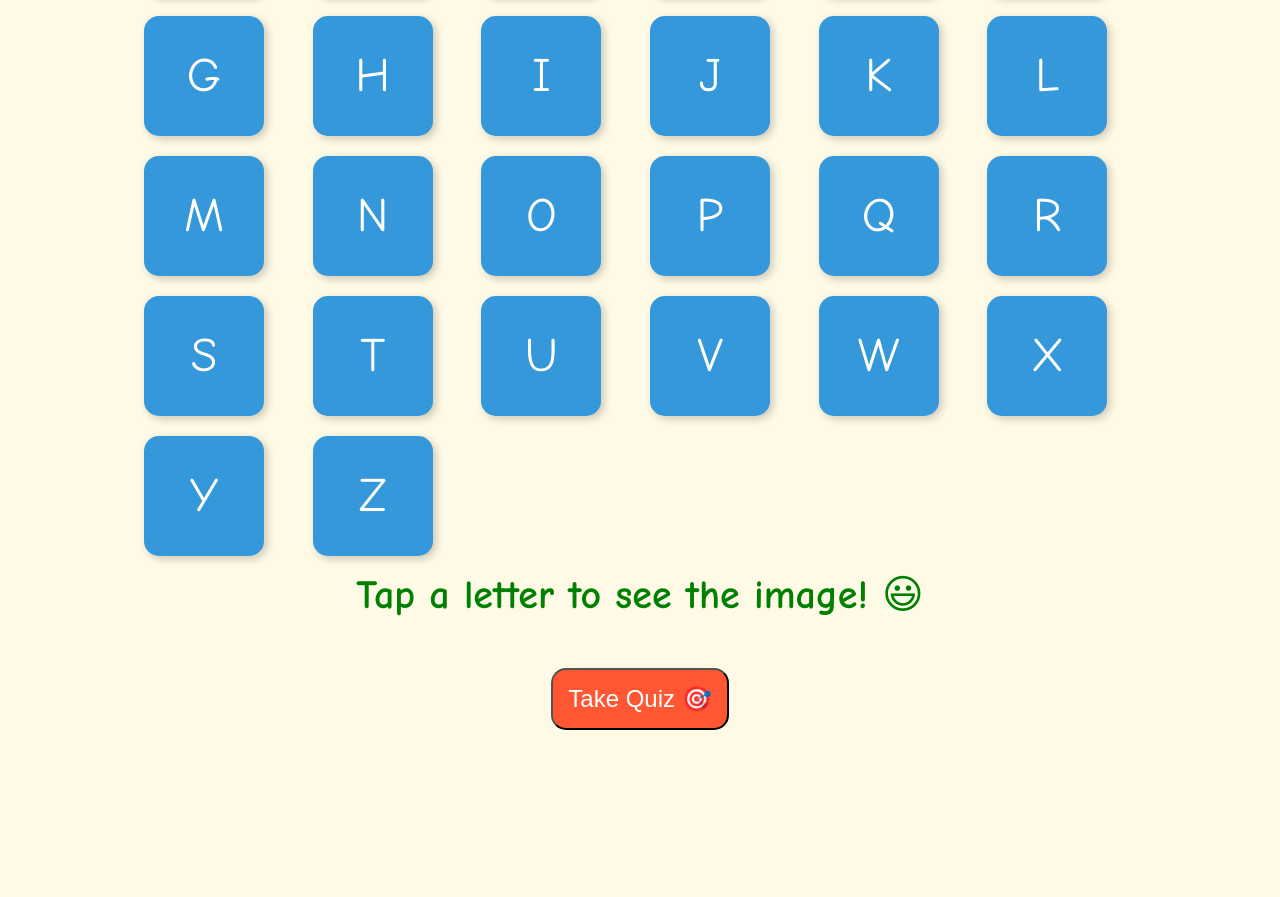
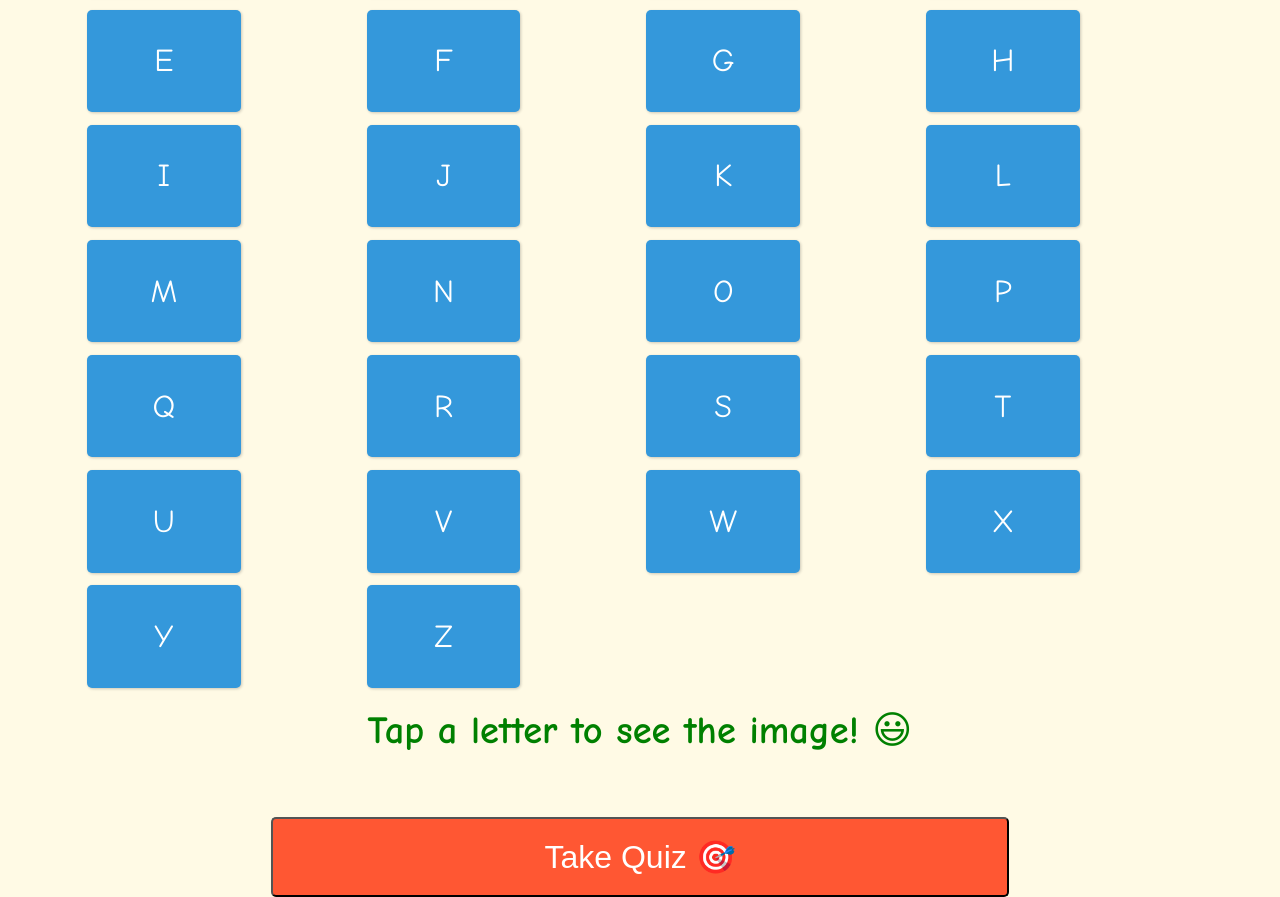
Before and after one commit to Sakshicharde07/ABC-s, a plain HTML site: page alphabet.html in a window 1280 px wide. Shown: the part 329-1226 px from the top of the page. Before the commit the page ends 1079 px from the top, so only its background shows below. Drawn offline with Linux system fonts and the light colour scheme.

Commit message:
Update style.css

```diff
--- a/style.css
+++ b/style.css
@@ -1,82 +1,89 @@
+/* General Styles */
 body {
     font-family: 'Comic Sans MS', cursive, sans-serif;
     text-align: center;
     background-color: #FFFAE5;
     margin: 0;
-    padding: 20px;
+    padding: 2vw;
+    height: 100vh;
+    overflow-y: auto; /* Enable scrolling */
 }
 
 /* Titles */
 .title {
-    font-size: 3em;
+    font-size: 4vw; /* Scales with screen */
     color: #FF4500;
     text-shadow: 2px 2px 5px #FFA500;
+    margin-bottom: 1.5vw;
 }
 
 .subtitle {
-    font-size: 2em;
+    font-size: 3vw;
     color: #008000;
+    margin-bottom: 2vw;
 }
 
 /* Alphabet Letters */
 .letters-container {
     display: grid;
-    grid-template-columns: repeat(6, 1fr);
-    gap: 20px;
-    max-width: 80%;
+    grid-template-columns: repeat(4, 1fr); /* 4 columns */
+    gap: 1vw;
+    max-width: 90%;
     margin: auto;
     justify-content: center;
 }
 
+/* Smaller Alphabet Boxes */
 .letter {
     background: #3498db;
     color: white;
-    font-size: 3em;
-    padding: 20px;
-    border-radius: 15px;
+    font-size: 2.5vw; /* Optimized size */
+    padding: 1.5vw;
+    border-radius: 5px;
     cursor: pointer;
     text-align: center;
-    transition: 0.3s ease-in-out;
-    box-shadow: 3px 3px 8px rgba(0, 0, 0, 0.2);
+    transition: 0.2s ease-in-out;
+    box-shadow: 1px 1px 3px rgba(0, 0, 0, 0.2);
     display: flex;
     justify-content: center;
     align-items: center;
-    width: 80px;
-    height: 80px;
+    width: 9vw; /* Adjusted width */
+    height: 5vw; /* Adjusted height */
 }
 
 /* Hover & Click Effects */
 .letter:hover {
     background: #1abc9c;
-    transform: scale(1.2);
+    transform: scale(1.05);
 }
 
 /* Image Display */
 .image-display img {
-    width: 300px;
-    height: 300px;
+    width: 25vw; /* Adjusted smaller */
+    height: auto;
     display: none;
-    border: 5px solid #FFA500;
-    border-radius: 20px;
+    border: 2px solid #FFA500;
+    border-radius: 8px;
 }
 
 /* Larger Font for Image Name */
 #imageName {
-    font-size: 2.5em;
+    font-size: 3vw;
     font-weight: bold;
     color: #008000;
-    margin-top: 15px;
+    margin-top: 1.5vw;
 }
 
 /* Quiz Button */
 .quiz-btn {
     background: #FF5733;
     color: white;
-    padding: 15px;
-    font-size: 1.5em;
-    border-radius: 15px;
+    padding: 1.5vw;
+    font-size: 2.5vw;
+    border-radius: 5px;
     cursor: pointer;
-    margin-top: 10px;
+    margin-top: 2vw;
+    width: 60%;
 }
 
 .quiz-btn:hover {
```
